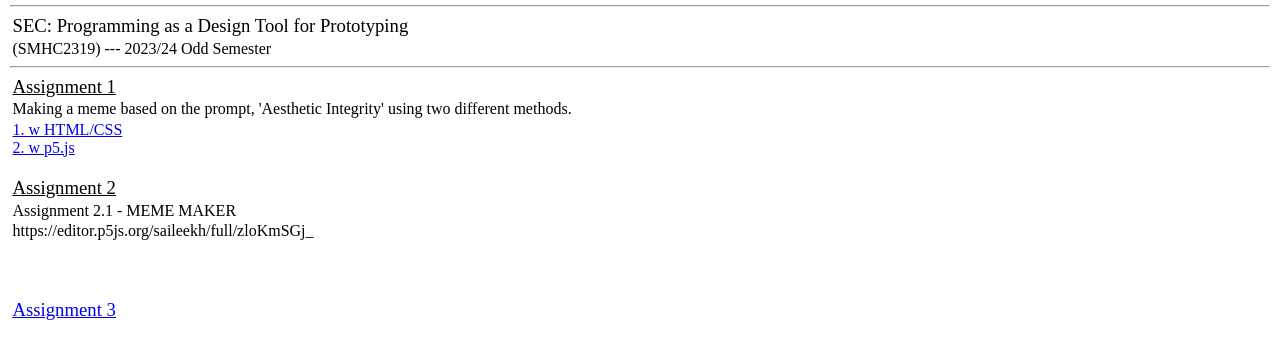
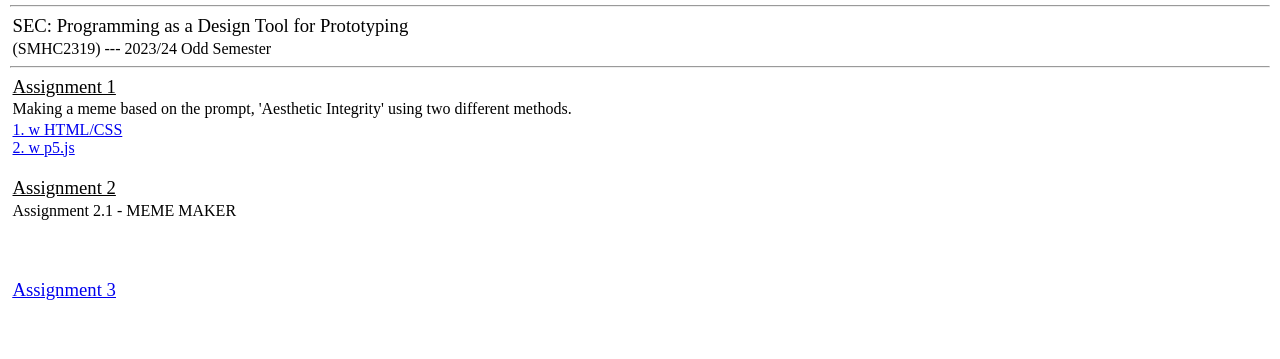
Before and after one commit to sailaah/sailaah.github.io, a plain HTML site: page index.html in a window 1280 px wide. Shown: the part 73-432 px from the top of the page. Drawn offline with Linux system fonts and the light colour scheme.

Commit message:
Update index.html

```diff
--- a/index.html
+++ b/index.html
@@ -51,7 +51,6 @@
     <!-- A2 Details -->
     <h3><u>Assignment 2</u></h3>
     <p>Assignment 2.1 - MEME MAKER</p>
-    <p>https://editor.p5js.org/saileekh/full/zloKmSGj_</p>
     <br>
     <a href="https://editor.p5js.org/saileekh/full/zloKmSGj_"</a>
 
```
